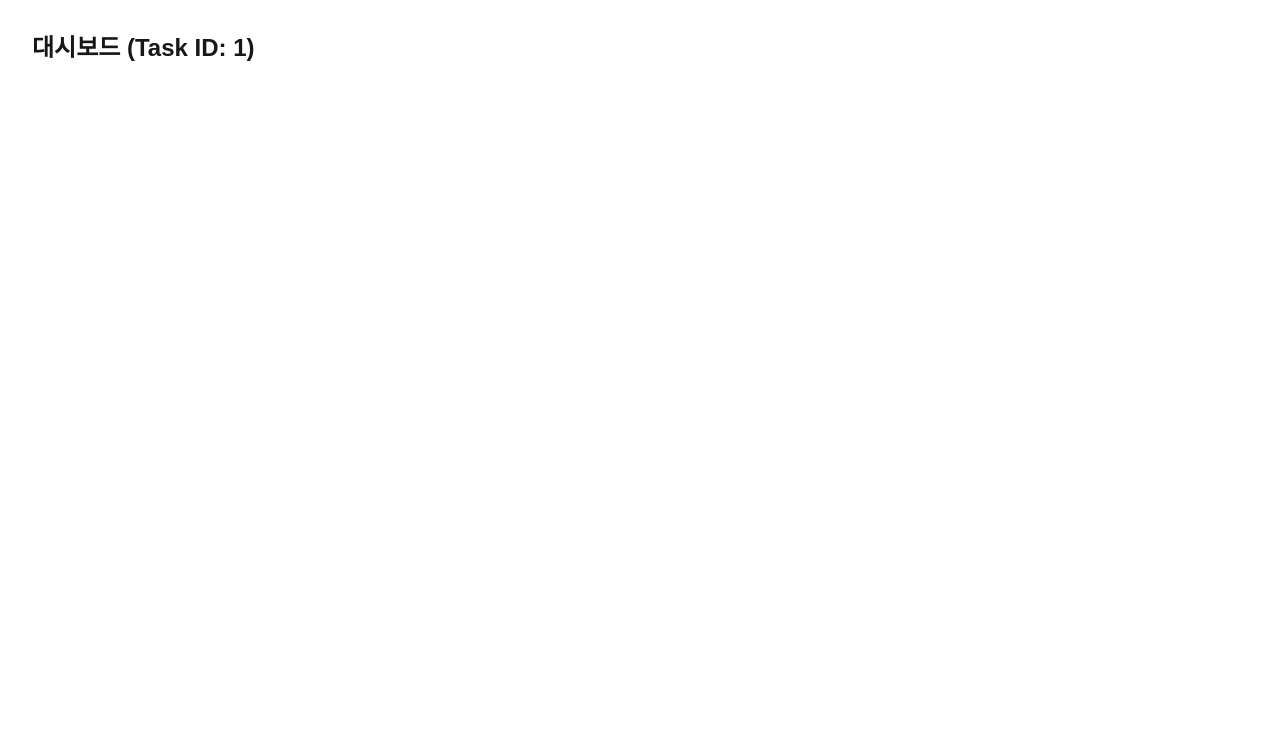
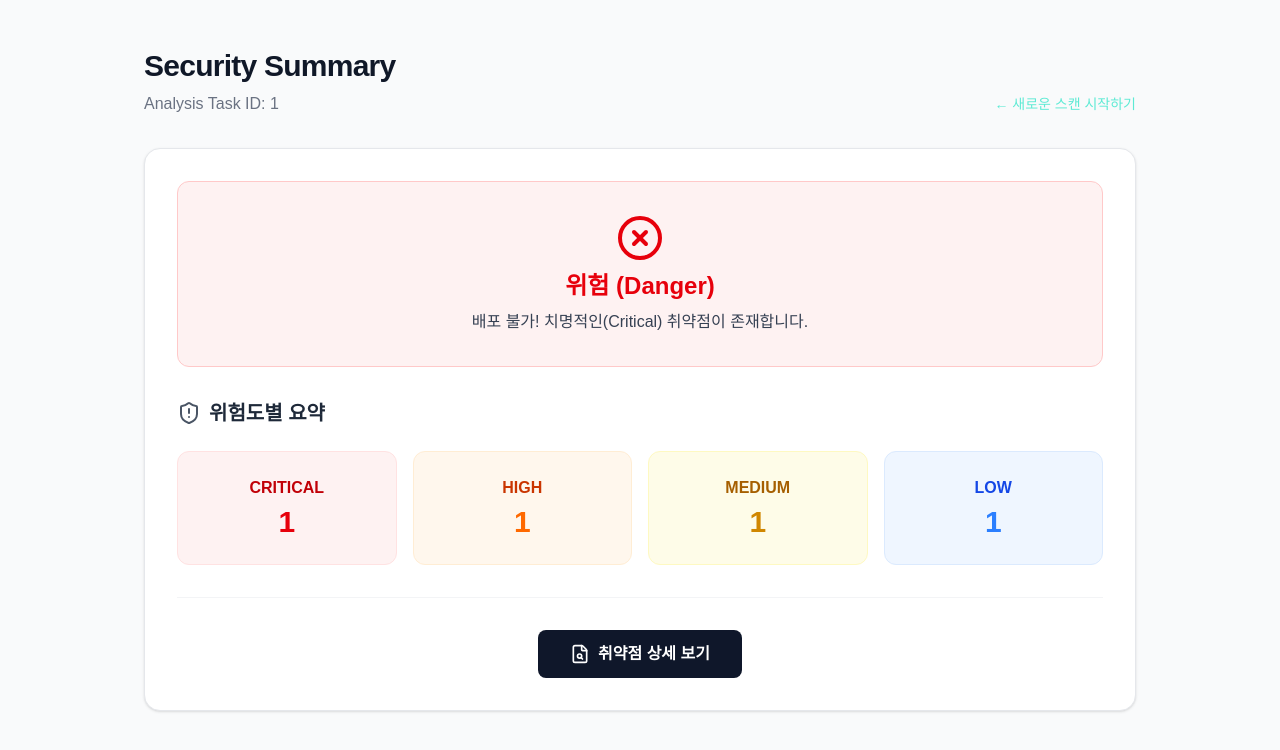
Before and after one commit to dev-somi/secure_vibe_week7, a Next.js app: page /analysis/1 in a window 1280 px wide. Shown: the top 750 px of the page. Built offline with nearby package versions, Linux system fonts and the light colour scheme.

Commit message:
feat: 요약 대시보드

```diff
--- a/app/analysis/[id]/page.tsx
+++ b/app/analysis/[id]/page.tsx
@@ -1,8 +1,132 @@
+'use client'
+
+import { useMemo } from 'react'
+import { useRouter } from 'next/navigation'
+import Link from 'next/link'
+import { dummyAnalysisData } from '@/src/presentation/mock/dummyData'
+import { useAuthStore } from '@/src/application/store/useAuthStore'
+import { AlertTriangle, CheckCircle, XCircle, ShieldAlert, FileSearch, Clock } from 'lucide-react'
+
 export default function DashboardPage({ params }: { params: { id: string } }) {
+  const router = useRouter()
+  // Ensure the hook is called safely
+  const isLoggedIn = useAuthStore((state) => state.isLoggedIn)
+
+  // Use dummy data regardless of the id for mockup purposes
+  const data = dummyAnalysisData
+
+  const severityCounts = useMemo(() => {
+    const counts = { critical: 0, high: 0, medium: 0, low: 0 }
+    data.vulnerabilities.forEach((vuln) => {
+      counts[vuln.severity] += 1
+    })
+    return counts
+  }, [data])
+
+  const deploymentStatus = useMemo(() => {
+    if (severityCounts.critical > 0) {
+      return {
+        label: '위험 (Danger)',
+        message: '배포 불가! 치명적인(Critical) 취약점이 존재합니다.',
+        color: 'text-red-600',
+        bg: 'bg-red-50',
+        border: 'border-red-200',
+        icon: <XCircle className="w-12 h-12 text-red-600 mb-2" />
+      }
+    } else if (severityCounts.high > 0) {
+      return {
+        label: '주의 (Warning)',
+        message: '배포 주의! 고위험(High) 취약점을 수정하는 것을 권장합니다.',
+        color: 'text-orange-500',
+        bg: 'bg-orange-50',
+        border: 'border-orange-200',
+        icon: <AlertTriangle className="w-12 h-12 text-orange-500 mb-2" />
+      }
+    } else {
+      return {
+        label: '안전 (Safe)',
+        message: '배포 가능! 치명적/고위험 취약점이 발견되지 않았습니다.',
+        color: 'text-green-600',
+        bg: 'bg-green-50',
+        border: 'border-green-200',
+        icon: <CheckCircle className="w-12 h-12 text-green-600 mb-2" />
+      }
+    }
+  }, [severityCounts])
+
   return (
-    <div className="p-8">
-      <h1 className="text-2xl font-bold mb-4">대시보드 (Task ID: {params.id})</h1>
-      {/* TODO: Implement Status indicators */}
+    <div className="min-h-screen bg-gray-50 flex flex-col font-[Arial,Helvetica,sans-serif]">
+      {/* TODO: Add common NavBar here once implemented across layout */}
+      <main className="flex-1 flex flex-col pt-12 max-w-5xl mx-auto w-full px-4 mb-20">
+        <div className="mb-8 flex justify-between items-end">
+          <div>
+            <h1 className="text-3xl font-extrabold text-gray-900 tracking-tight">Security Summary</h1>
+            <p className="text-gray-500 mt-2">Analysis Task ID: {params.id}</p>
+          </div>
+          <div className="text-right">
+             <Link href="/" className="text-obsidian-green hover:underline text-sm font-medium">
+               ← 새로운 스캔 시작하기
+             </Link>
+          </div>
+        </div>
+
+        <div className="bg-white rounded-2xl shadow-sm border border-gray-200 p-8 mb-8">
+          {/* Deployment Status Section */}
+          <div className={`p-8 rounded-xl border flex flex-col items-center justify-center text-center mb-8 ${deploymentStatus.bg} ${deploymentStatus.border}`}>
+            {deploymentStatus.icon}
+            <h2 className={`text-2xl font-bold ${deploymentStatus.color} mb-2`}>
+              {deploymentStatus.label}
+            </h2>
+            <p className="text-gray-700 font-medium">{deploymentStatus.message}</p>
+          </div>
+
+          <h3 className="text-xl font-bold mb-6 text-gray-800 flex items-center">
+             <ShieldAlert className="w-6 h-6 mr-2 text-gray-600" />
+             위험도별 요약
+          </h3>
+
+          {/* Counts Section */}
+          <div className="grid grid-cols-2 md:grid-cols-4 gap-4 mb-8">
+            <div className="bg-red-50 p-6 rounded-xl border border-red-100 flex flex-col items-center justify-center hover:shadow-md transition">
+              <span className="text-red-700 font-bold mb-1">CRITICAL</span>
+              <span className="text-3xl font-black text-red-600">{severityCounts.critical}</span>
+            </div>
+            <div className="bg-orange-50 p-6 rounded-xl border border-orange-100 flex flex-col items-center justify-center hover:shadow-md transition">
+              <span className="text-orange-700 font-bold mb-1">HIGH</span>
+              <span className="text-3xl font-black text-orange-500">{severityCounts.high}</span>
+            </div>
+            <div className="bg-yellow-50 p-6 rounded-xl border border-yellow-100 flex flex-col items-center justify-center hover:shadow-md transition">
+              <span className="text-yellow-700 font-bold mb-1">MEDIUM</span>
+              <span className="text-3xl font-black text-yellow-600">{severityCounts.medium}</span>
+            </div>
+            <div className="bg-blue-50 p-6 rounded-xl border border-blue-100 flex flex-col items-center justify-center hover:shadow-md transition">
+              <span className="text-blue-700 font-bold mb-1">LOW</span>
+              <span className="text-3xl font-black text-blue-500">{severityCounts.low}</span>
+            </div>
+          </div>
+
+          {/* Action Buttons Section */}
+          <div className="flex flex-col sm:flex-row justify-center gap-4 border-t border-gray-100 pt-8 mt-4">
+            <button
+              onClick={() => router.push(`/analysis/${params.id}/list`)}
+              className="flex items-center justify-center px-8 py-3 bg-[#0f172a] hover:bg-obsidian-green hover:text-[#0f172a] text-white rounded-lg font-bold transition-colors"
+            >
+              <FileSearch className="w-5 h-5 mr-2" />
+              취약점 상세 보기
+            </button>
+
+            {isLoggedIn && (
+              <button
+                onClick={() => router.push('/history')}
+                className="flex items-center justify-center px-8 py-3 bg-white hover:bg-gray-50 border-2 border-gray-200 text-gray-700 rounded-lg font-bold transition-colors"
+              >
+                <Clock className="w-5 h-5 mr-2 text-gray-500" />
+                이전 기록 보기
+              </button>
+            )}
+          </div>
+        </div>
+      </main>
     </div>
-  );
+  )
 }
--- /dev/null
+++ b/src/application/store/useAuthStore.ts
@@ -0,0 +1,15 @@
+import { create } from 'zustand';
+
+interface AuthState {
+  isLoggedIn: boolean;
+  user: { name: string; email: string } | null;
+  login: () => void;
+  logout: () => void;
+}
+
+export const useAuthStore = create<AuthState>((set) => ({
+  isLoggedIn: false, // Default is false for simulation
+  user: null,
+  login: () => set({ isLoggedIn: true, user: { name: 'Admin', email: 'admin@securevibe.com' } }),
+  logout: () => set({ isLoggedIn: false, user: null }),
+}));
```
